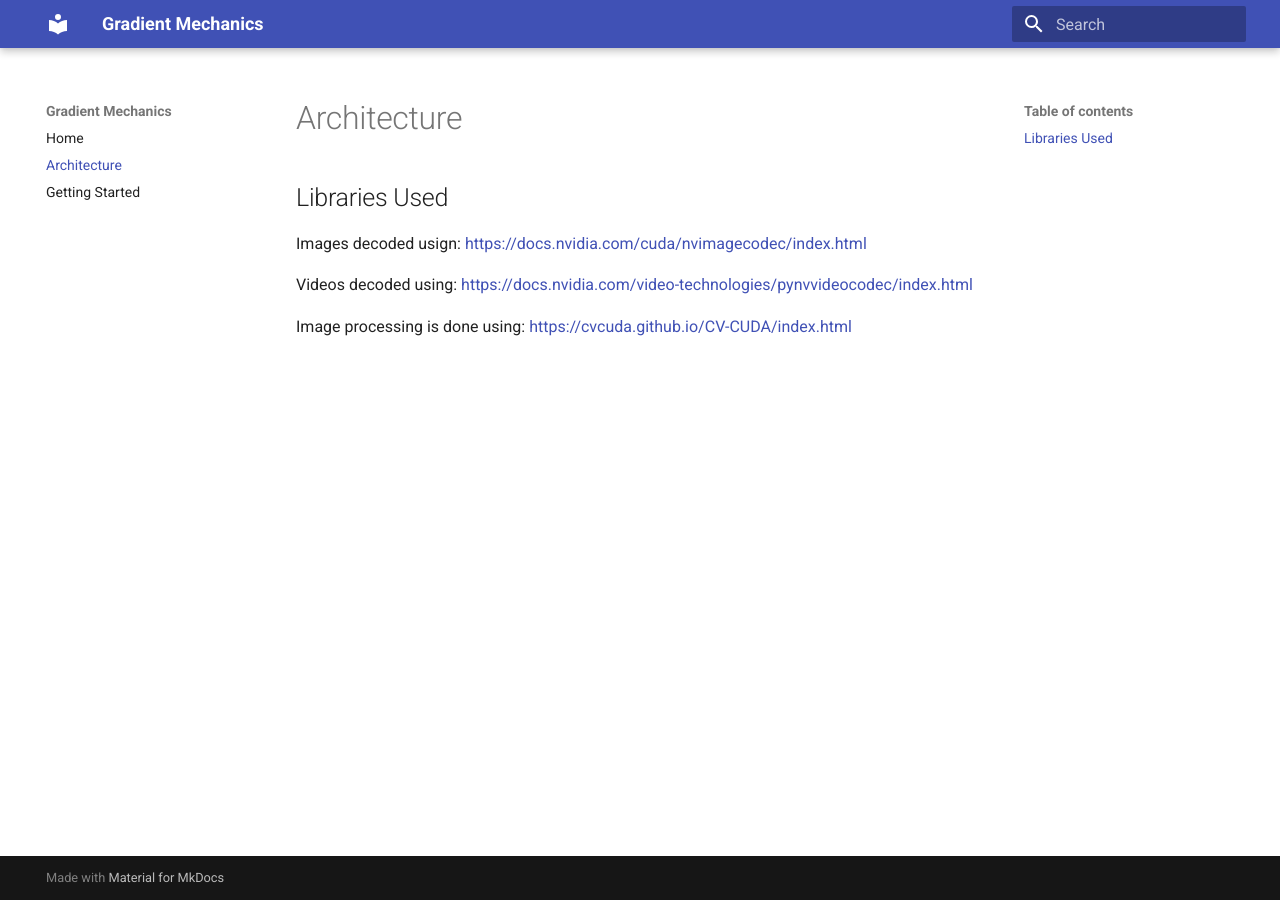
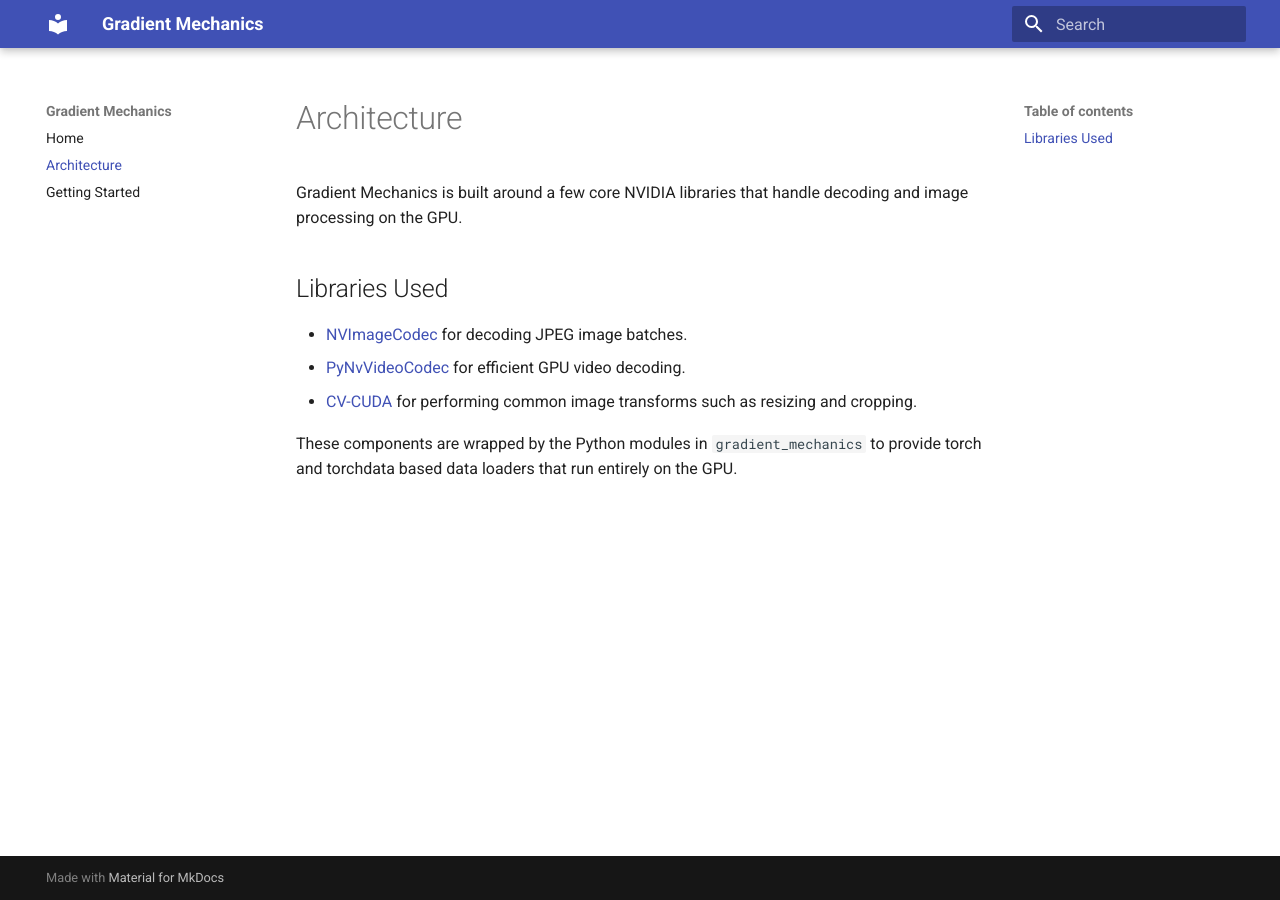
Before and after one commit to ville-k/gradient-mechanics, an MkDocs documentation site: the page built from docs/architecture.md, in a window 1280 px wide. Built offline with MkDocs 1.6.1 and Material for MkDocs 9.7.7, drawn with Linux system fonts in a browser that asks for light colours.

```diff
--- a/docs/architecture.md
+++ b/docs/architecture.md
@@ -1,12 +1,16 @@
 # Architecture
+
+Gradient Mechanics is built around a few core NVIDIA libraries that handle
+decoding and image processing on the GPU.
 
 ## Libraries Used
 
-Images decoded usign:
-<https://docs.nvidia.com/cuda/nvimagecodec/index.html>
+- [NVImageCodec](https://docs.nvidia.com/cuda/nvimagecodec/index.html) for
+  decoding JPEG image batches.
+- [PyNvVideoCodec](https://docs.nvidia.com/video-technologies/pynvvideocodec/index.html)
+  for efficient GPU video decoding.
+- [CV-CUDA](https://cvcuda.github.io/CV-CUDA/index.html) for performing common
+  image transforms such as resizing and cropping.
 
-Videos decoded using:
-<https://docs.nvidia.com/video-technologies/pynvvideocodec/index.html>
-
-Image processing is done using:
-<https://cvcuda.github.io/CV-CUDA/index.html>
+These components are wrapped by the Python modules in `gradient_mechanics` to
+provide torch and torchdata based data loaders that run entirely on the GPU.
```
Also changed, not shown: README.md (+22 -0 lines), docs/getting_started.md (+5 -8 lines), docs/index.md (+7 -2 lines).
